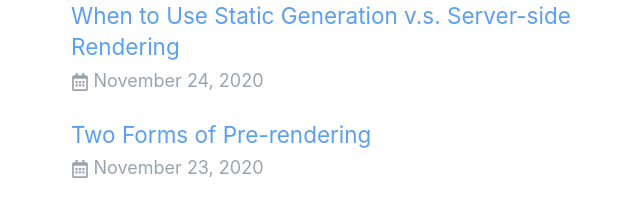
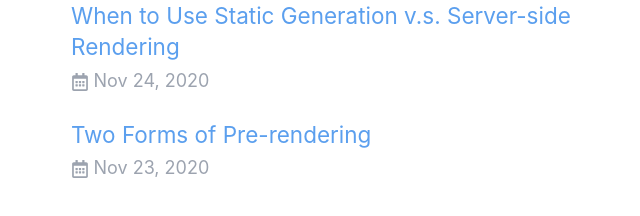
Before and after one commit to TakaShinoda/blog, a Next.js app: page / in a window 1280 px wide. Shown: the part 412-628 px from the top of the page, without its empty margins (263-903 px from the left). Built offline with nearby package versions, Linux system fonts and the light colour scheme.

Commit message:
fix format

```diff
--- a/components/date.tsx
+++ b/components/date.tsx
@@ -2,5 +2,5 @@
 
 export function Date({ dateString }: { dateString: string }) {
   const date = parseISO(dateString)
-  return <time dateTime={dateString}>{format(date, 'LLLL d, yyyy')}</time>
+  return <time dateTime={dateString}>{format(date, 'LLL d, yyyy')}</time>
 }
```
